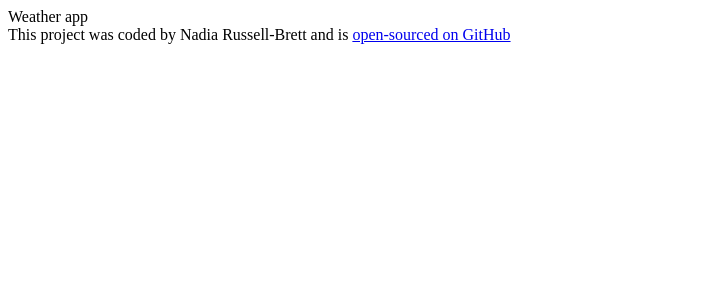
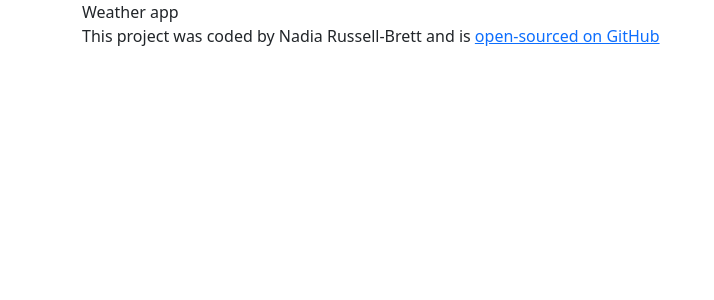
Before and after one commit to NadiaRBT/weatherproject, a React (Create React App) app: page / in a window 1280 px wide. Shown: the top 300 px of the page, without its empty margins (0-714 px from the left). Built offline with nearby package versions, Linux system fonts and the light colour scheme.

Commit message:
Added bootstrap

```diff
--- a/package.json
+++ b/package.json
@@ -6,6 +6,7 @@
     "@testing-library/jest-dom": "^5.17.0",
     "@testing-library/react": "^13.4.0",
     "@testing-library/user-event": "^13.5.0",
+    "bootstrap": "^5.3.2",
     "react": "^18.2.0",
     "react-dom": "^18.2.0",
     "react-scripts": "5.0.1",
--- a/src/App.js
+++ b/src/App.js
@@ -1,18 +1,19 @@
 import React from "react";
 
-import './App.css';
+import "./App.css";
 
 export default function App() {
   return (
     <div className="App">
-      Weather app
-      <footer>
-        This project was coded by Nadia Russell-Brett and is {" "}
-        <a
-          href="https://github.com/NadiaRBT/weatherproject"
-          target="_blank"
-        >open-sourced on GitHub</a>
-      </footer>
+      <div className="container">
+        Weather app
+        <footer>
+          This project was coded by Nadia Russell-Brett and is{" "}
+          <a href="https://github.com/NadiaRBT/weatherproject" target="_blank">
+            open-sourced on GitHub
+          </a>
+        </footer>
+      </div>
     </div>
   );
 }
--- a/src/index.js
+++ b/src/index.js
@@ -1,6 +1,7 @@
 import React from 'react';
 import ReactDOM from 'react-dom/client';
 import './index.css';
+import "bootstrap/dist/css/bootstrap.min.css";
 import App from './App';
 import reportWebVitals from './reportWebVitals';
 
```
Also changed, not shown: 1 other file (tests, documents, lock files or other folders).
